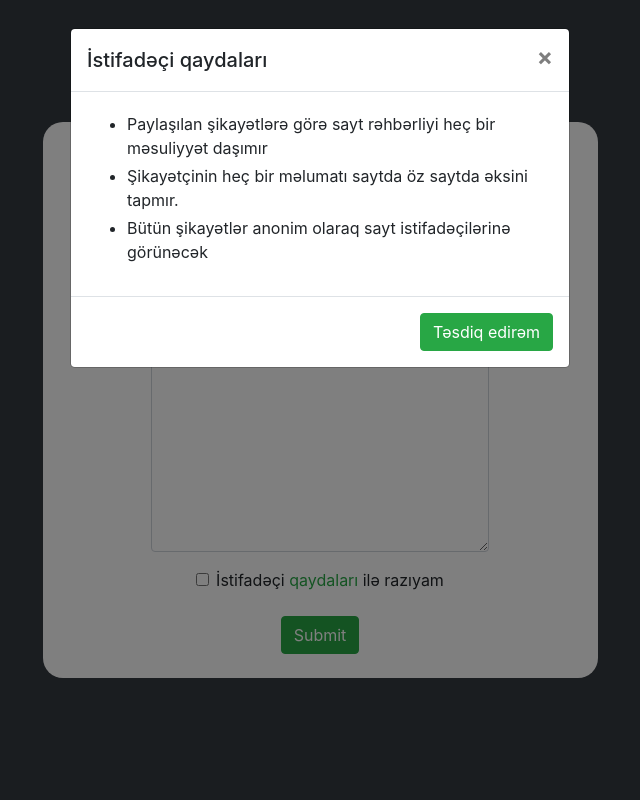
After one commit to bsp-tech/complaint, a PHP site: page /complain.html in a window 1280 px wide, after a click on "qaydaları". The commit adds this page. Shown: the whole page, without its empty margins (320-960 px from the left). Run offline with PHP 8.4, Linux system fonts and the light colour scheme; some libraries are stand-ins or nearby versions.

Commit message:
complaint is done

```diff
--- /dev/null
+++ b/complain.html
@@ -0,0 +1,76 @@
+<!DOCTYPE html>
+<html lang="en">
+<head>
+    <meta charset="UTF-8">
+    <meta name="viewport" content="width=device-width, initial-scale=1.0">
+    <meta http-equiv="X-UA-Compatible" content="ie=edge">
+    <link rel="stylesheet" href="css/style.css">
+    <link rel="stylesheet" href="https://cdnjs.cloudflare.com/ajax/libs/font-awesome/5.10.2/css/all.css">
+    <link rel="stylesheet" href="https://stackpath.bootstrapcdn.com/bootstrap/4.3.1/css/bootstrap.min.css" integrity="sha384-ggOyR0iXCbMQv3Xipma34MD+dH/1fQ784/j6cY/iJTQUOhcWr7x9JvoRxT2MZw1T" crossorigin="anonymous">
+    <title>Document</title>
+</head>
+<body>
+
+
+
+           <div class="p-0 position-absolute w-100 h-100 bg-dark d-flex align-items-center">
+              <div class="container">
+               <div style="border-radius:20px" class="col-md-6 py-4 px-3 mx-auto bg-white text-center p-0">
+                       <h4 class="mb-4">Add Complain</h4>
+                       <div class="row">
+                           <div class="col-md-8 mx-auto">
+                                <form>
+                                        <div class="form-group">
+                                          <input type="text" class="form-control" placeholder="Title">
+                                        </div>
+                                        <div class="form-group">
+                                          <textarea class="form-control complain" placeholder="Write your complain"></textarea>
+                                        </div>
+                                        <div class="form-check">
+                                          <input type="checkbox" class="form-check-input" id="exampleCheck1">
+                                          <label class="form-check-label" for="exampleCheck1">İstifadəçi <a href="" class="text-success" data-toggle="modal" data-target="#exampleModalLong">qaydaları</a> ilə razıyam</label>
+                                        </div>
+                                        <button type="submit" class="btn btn-success mt-4">Submit</button>
+                                      </form>
+
+                            </div>
+                       </div>
+
+
+
+
+            </div>
+        </div>
+            </div>
+            <div class="modal fade" id="exampleModalLong" tabindex="-1" role="dialog" aria-labelledby="exampleModalLongTitle" aria-hidden="true">
+                    <div class="modal-dialog" role="document">
+                      <div class="modal-content">
+                        <div class="modal-header">
+                          <h5 class="modal-title" id="exampleModalLongTitle">İstifadəçi qaydaları</h5>
+                          <button type="button" class="close" data-dismiss="modal" aria-label="Close">
+                            <span aria-hidden="true">&times;</span>
+                          </button>
+                        </div>
+                        <div class="modal-body">
+                          <ul>
+                              <li class="my-1">Paylaşılan şikayətlərə görə sayt rəhbərliyi heç bir məsuliyyət daşımır</li>
+                              <li class="my-1">Şikayətçinin heç bir məlumatı saytda öz saytda əksini tapmır.</li>
+                              <li class="my-1">Bütün şikayətlər anonim olaraq sayt istifadəçilərinə görünəcək</li>
+                          </ul>
+                        </div>
+                        <div class="modal-footer">
+                          <button type="button" class="btn btn-success">Təsdiq edirəm</button>
+                        </div>
+                      </div>
+                    </div>
+                  </div>
+
+
+
+                  <script src="https://code.jquery.com/jquery-3.3.1.slim.min.js" integrity="sha384-q8i/X+965DzO0rT7abK41JStQIAqVgRVzpbzo5smXKp4YfRvH+8abtTE1Pi6jizo" crossorigin="anonymous"></script>
+                  <script src="https://cdnjs.cloudflare.com/ajax/libs/popper.js/1.14.7/umd/popper.min.js" integrity="sha384-UO2eT0CpHqdSJQ6hJty5KVphtPhzWj9WO1clHTMGa3JDZwrnQq4sF86dIHNDz0W1" crossorigin="anonymous"></script>
+                  <script src="https://stackpath.bootstrapcdn.com/bootstrap/4.3.1/js/bootstrap.min.js" integrity="sha384-JjSmVgyd0p3pXB1rRibZUAYoIIy6OrQ6VrjIEaFf/nJGzIxFDsf4x0xIM+B07jRM" crossorigin="anonymous"></script>
+
+
+</body>
+</html>
--- a/css/style.css
+++ b/css/style.css
@@ -1,6 +1,8 @@
+
 @media screen and (max-width:768px) {
+
+
     .hamburger-menu {
-        position: absolute;
         top: 10px;
         right: 5%;
         background: transparent;
@@ -8,8 +10,9 @@
         font-size: 18px;
         outline: none!important;
     }
+
     .hamburger-menu i {
-        transition: all 1s;
+        transition: all .7s;
         font-size: 20px;
     }
     .hamburger-animation {
@@ -17,17 +20,19 @@
     }
 
     header {
+        position: fixed;
         z-index: 99;
         max-width: 100%;
     }
     .menus {
-        position: absolute;
+        position: fixed;
         background:#28a745;
         max-width: 100%;
+        top: 0;
         width: 100%;
-        overflow-x: hidden!important;
         transform: translateX(100%);
-        transition: all 1s;
+        transition: all .7s;
+
 
     }
     .menu-animation  {
@@ -35,7 +40,7 @@
     }
 
     .pre-header {
-        margin-top: 3rem;
+        margin-top: 5rem;
     }
     nav {
         display: flex;
@@ -53,3 +58,11 @@
     }
 
 }
+.complain {
+    height: 300px!important;
+}
+@media screen and (max-height:650px) {
+    .complain {
+        height: 150px!important;
+    }
+}
```
Also changed, not shown: index.html (+16 -3 lines), 1 other file.
